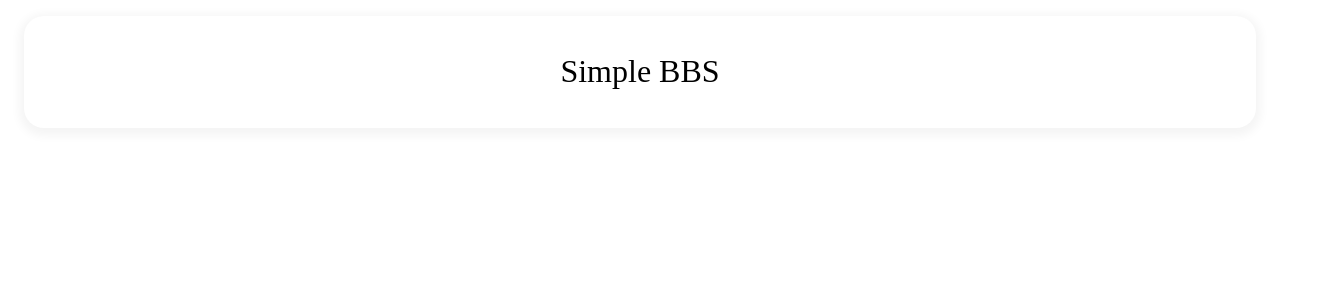
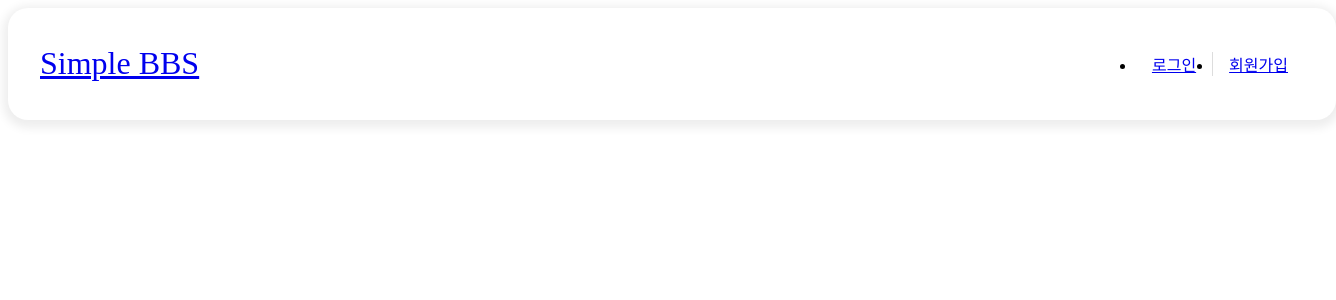
Before and after one commit to HANYUNSEONG/Simple-BBS, a Next.js app in the folder client/: page / in a window 1280 px wide. Shown: the top 300 px of the page, 1336 px wide, since content can reach past the window. Built offline with nearby package versions, Linux system fonts and the light colour scheme.

Commit message:
update: 헤더 nav 추가 및 스타일 수정

```diff
--- a/client/src/components/Header/Header.tsx
+++ b/client/src/components/Header/Header.tsx
@@ -1,9 +1,32 @@
+import Link from "next/link";
 import { HeaderWrapper } from "./styles";
+
+const menus = [
+  {
+    title: "로그인",
+    path: "/signin",
+  },
+  {
+    title: "회원가입",
+    path: "/signup",
+  },
+];
 
 function Header() {
   return (
     <HeaderWrapper>
-      <h1>Simple BBS</h1>
+      <h1>
+        <Link href="/">Simple BBS</Link>
+      </h1>
+      <nav>
+        <ul>
+          {menus.map((menu) => (
+            <li key={menu.path}>
+              <Link href={menu.path}>{menu.title}</Link>
+            </li>
+          ))}
+        </ul>
+      </nav>
     </HeaderWrapper>
   );
 }
--- a/client/src/components/Header/styles.ts
+++ b/client/src/components/Header/styles.ts
@@ -1,14 +1,39 @@
 import styled from "@emotion/styled";
 
 export const HeaderWrapper = styled.header`
-  margin: 1rem;
-  padding: 1rem;
+  width: 100%;
+  padding: 1rem 2rem;
   background-color: #fff;
-  border-radius: 20px;
-  box-shadow: 0px 3px 10px 5px ${({ theme }) => theme.palette.GRAY_COLOR1};
+  border-radius: ${({ theme }) => theme.palette.DEFAULT_RADIUS};
+  box-shadow: 0px 3px 10px 5px ${({ theme }) => theme.palette.GRAY_COLOR2};
+
+  display: flex;
+  justify-content: space-between;
+  align-items: center;
 
   h1 {
     font-weight: 400;
-    text-align: center;
+  }
+
+  nav {
+    flex: 1;
+    text-align: right;
+    ul {
+      display: flex;
+      justify-content: flex-end;
+      li {
+        padding: 0 1rem;
+        &:not(:last-child) {
+          border-right: 1px solid #ddd;
+        }
+      }
+    }
+  }
+
+  @media screen and (max-width: 480px) {
+    width: 90%;
+    margin: 0 auto;
+    flex-direction: column;
+    row-gap: 1rem;
   }
 `;
```
